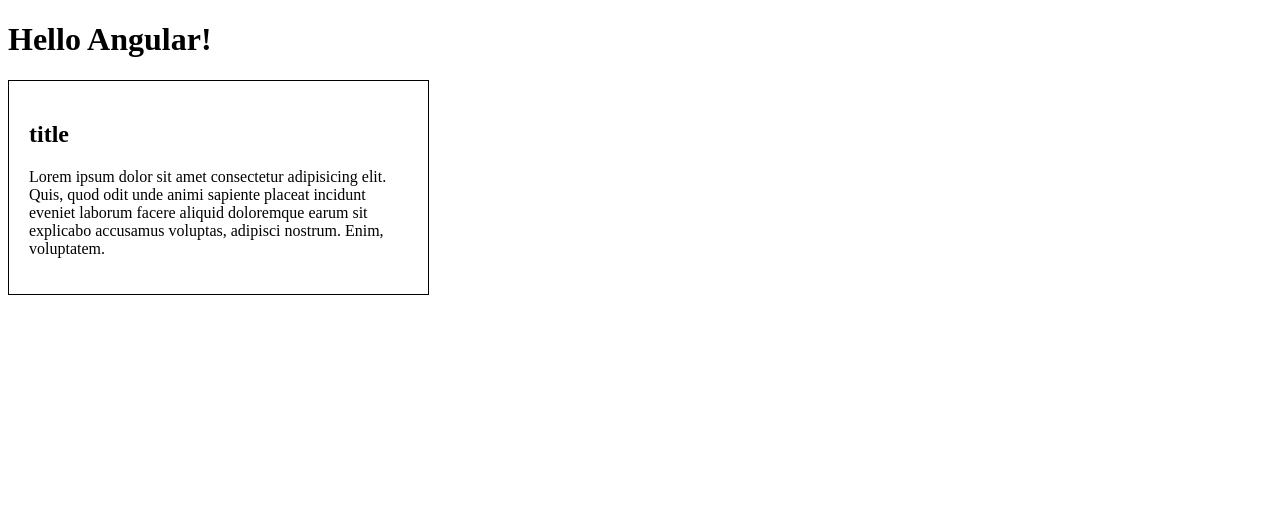
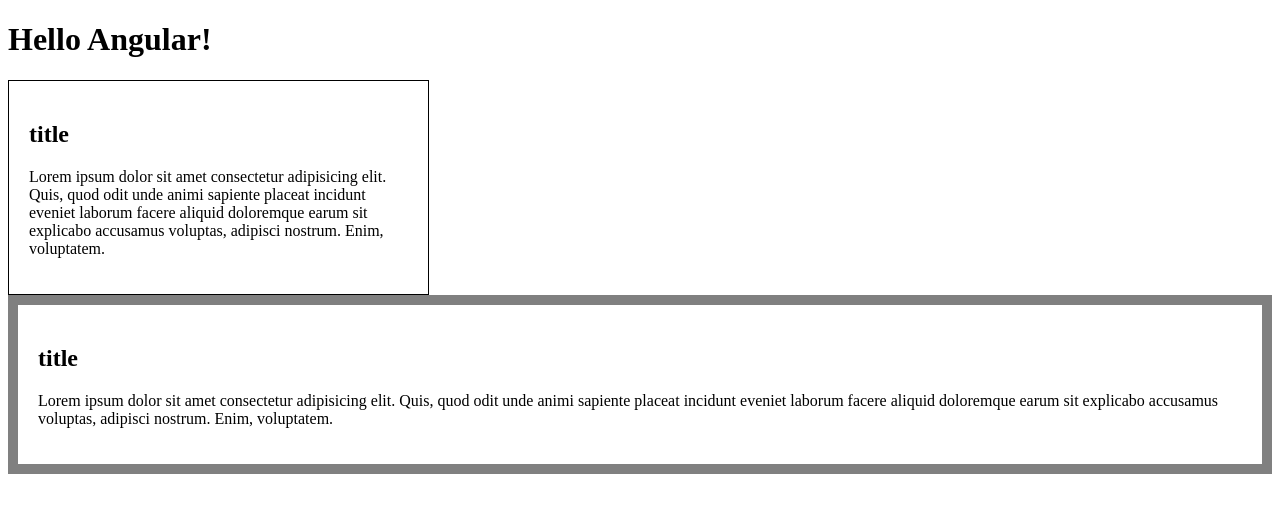
Before and after one commit to AlMuz/ANGULAR-Basics, an Angular app: page / in a window 1280 px wide. Shown: the top 512 px of the page. Built offline with nearby package versions, Linux system fonts and the light colour scheme.

Commit message:
Component with template and styles inside

```diff
--- a/src/app/app.component.html
+++ b/src/app/app.component.html
@@ -1,3 +1,4 @@
 <h1>Hello Angular!</h1>
 
 <app-post></app-post>
+<app-post2></app-post2>
--- a/src/app/app.module.ts
+++ b/src/app/app.module.ts
@@ -3,11 +3,13 @@
 
 import { AppComponent } from './app.component';
 import { PostComponent } from './posts/post.component';
+import { Post2Component } from './post2/post2.component';
 
 @NgModule({
   declarations: [
     AppComponent,
-    PostComponent
+    PostComponent,
+    Post2Component
   ],
   imports: [
     BrowserModule
--- /dev/null
+++ b/src/app/post2/post2.component.ts
@@ -0,0 +1,29 @@
+import { Component, OnInit } from '@angular/core';
+
+@Component({
+  selector: 'app-post2',
+  template: `
+    <div class="post2">
+      <h2>title</h2>
+      <p>
+        Lorem ipsum dolor sit amet consectetur adipisicing elit. Quis, quod odit
+        unde animi sapiente placeat incidunt eveniet laborum facere aliquid
+        doloremque earum sit explicabo accusamus voluptas, adipisci nostrum.
+        Enim, voluptatem.
+      </p>
+    </div>
+  `,
+  styles: [
+    `
+      .post2 {
+        border: 10px solid gray;
+        padding: 20px;
+      }
+    `,
+  ],
+})
+export class Post2Component implements OnInit {
+  constructor() {}
+
+  ngOnInit(): void {}
+}
```
